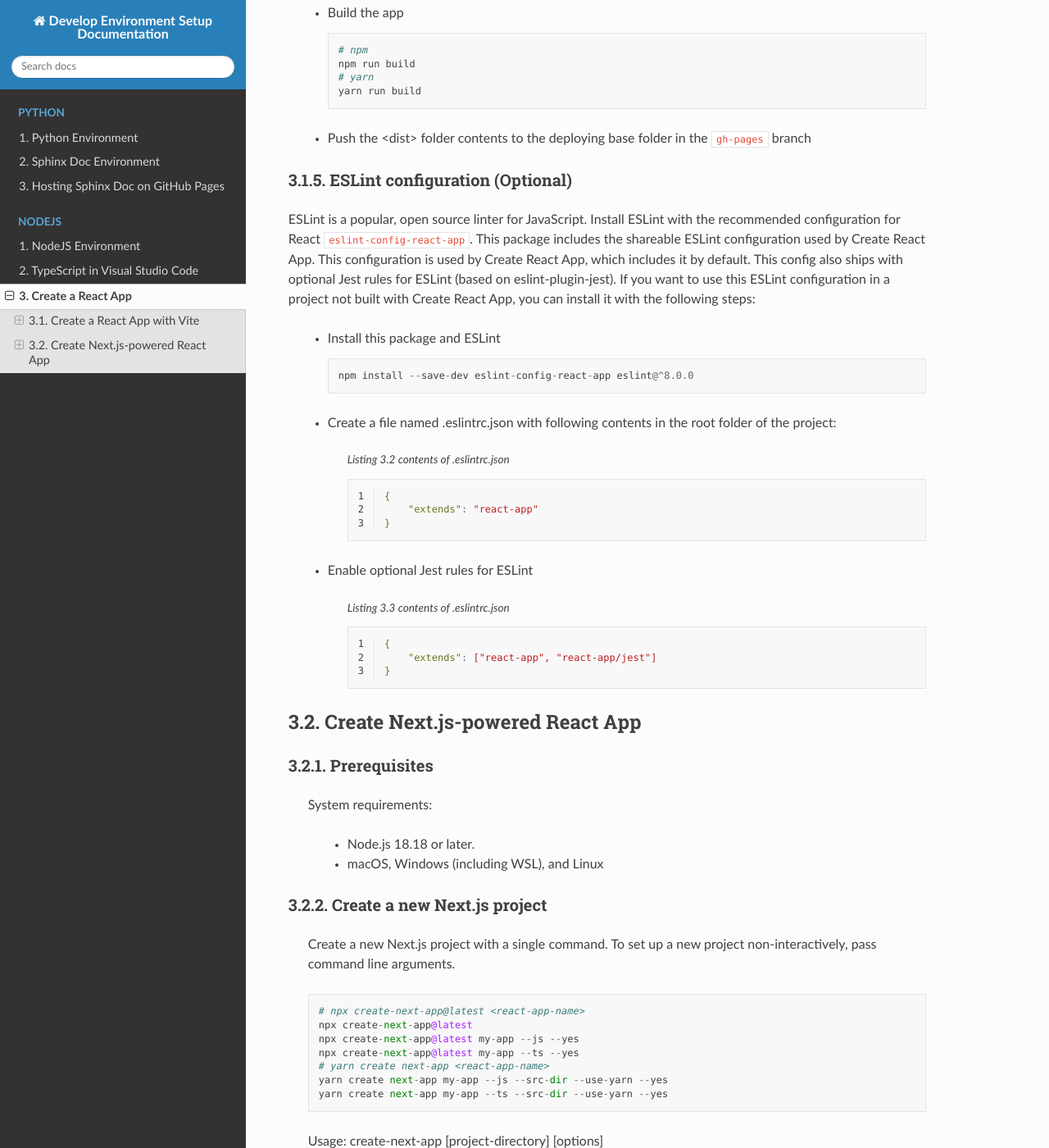
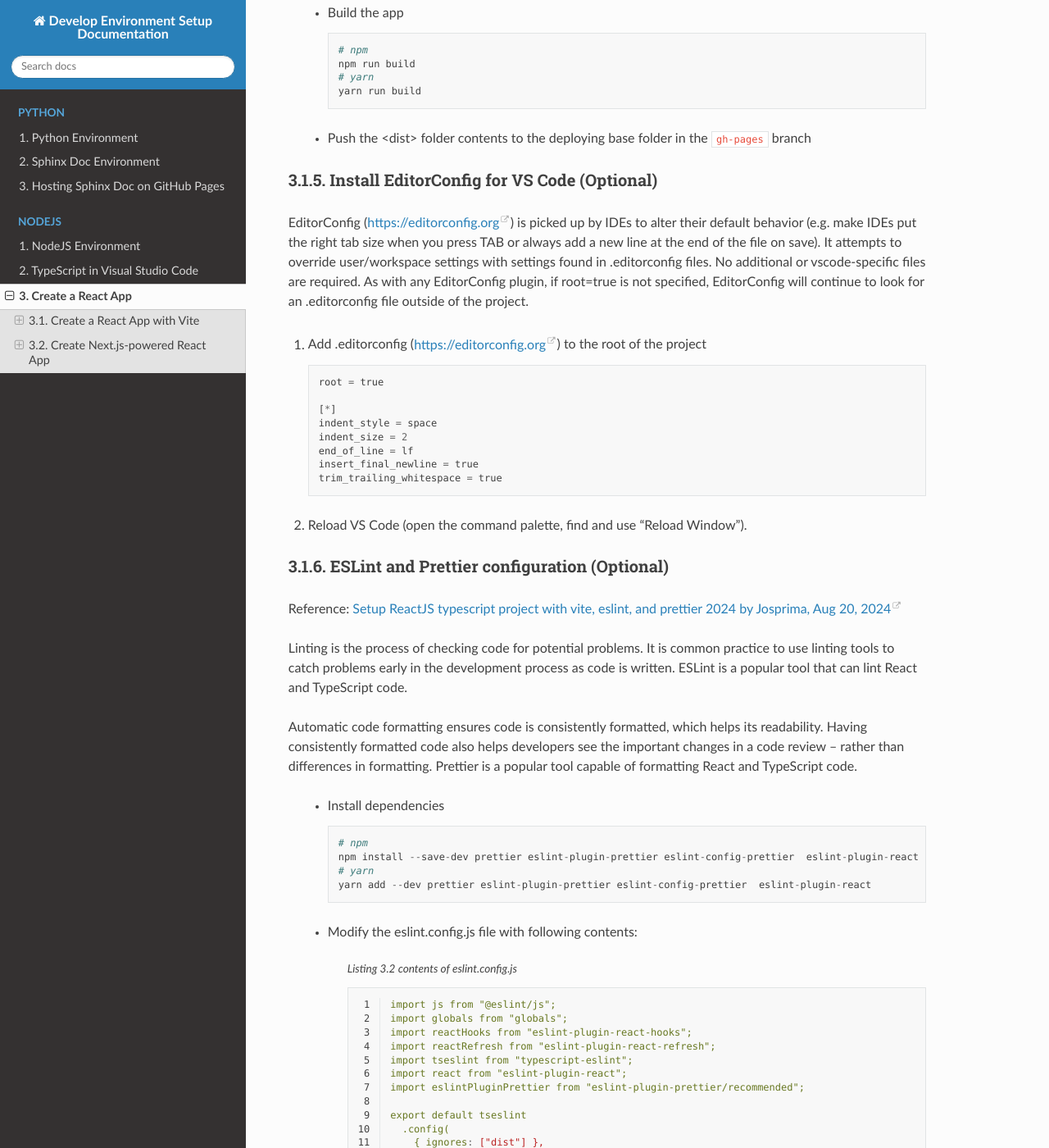
Before and after one commit to david-ggs-230/develop-environment, a Sphinx documentation site: the page built from docs/env-setup/create-react-app.rst, in a window 1280 px wide and 1400 px high, scrolled down 2083 px. Shown: the whole window at 82% size. Built offline with Sphinx 7.4.7 and the Read the Docs theme 3.1.0, drawn with Linux system fonts in a browser that asks for light colours; some of the changed text lies outside the part shown.

Commit message:
Add files via upload

```diff
--- a/docs/env-setup/create-react-app.rst
+++ b/docs/env-setup/create-react-app.rst
@@ -109,35 +109,121 @@ Hosting the React App on GitHub Pages
 
 
 ==================================================================================================
-ESLint configuration (Optional)
+Install EditorConfig for VS Code (Optional)
 ==================================================================================================
 
-ESLint is a popular, open source linter for JavaScript. Install ESLint with the recommended configuration for React ``eslint-config-react-app``. This package includes the shareable ESLint configuration used by Create React App. This configuration is used by Create React App, which includes it by default. This config also ships with optional Jest rules for ESLint (based on eslint-plugin-jest). If you want to use this ESLint configuration in a project not built with Create React App, you can install it with the following steps:
+EditorConfig (https://editorconfig.org) is picked up by IDEs to alter their default behavior (e.g. make IDEs put the right tab size when you press TAB or always add a new line at the end of the file on save). It attempts to override user/workspace settings with settings found in .editorconfig files. No additional or vscode-specific files are required. As with any EditorConfig plugin, if root=true is not specified, EditorConfig will continue to look for an .editorconfig file outside of the project.
 
-    - Install this package and ESLint ::
+#. Add .editorconfig (https://editorconfig.org) to the root of the project ::
 
-        npm install --save-dev eslint-config-react-app eslint@^8.0.0
+    root = true
 
-    - Create a file named .eslintrc.json with following contents in the root folder of the project:
+    [*]
+    indent_style = space
+    indent_size = 2
+    end_of_line = lf
+    insert_final_newline = true
+    trim_trailing_whitespace = true
+
+#. Reload VS Code (open the command palette, find and use “Reload Window”).
+
+==================================================================================================
+ESLint and Prettier configuration (Optional)
+==================================================================================================
+
+Reference: `Setup ReactJS typescript project with vite, eslint, and prettier 2024 by Josprima,
+Aug 20, 2024 <https://medium.com/@josprima.id/setup-reactjs-typescript-project-with-vite-eslint-and-prettier-2024-e714f7daca1a>`_
+
+Linting is the process of checking code for potential problems. It is common practice to use linting tools to catch problems early in the development process as code is written. ESLint is a popular tool that can lint React and TypeScript code.
+
+Automatic code formatting ensures code is consistently formatted, which helps its readability. Having consistently formatted code also helps developers see the important changes in a code review – rather than differences in formatting. Prettier is a popular tool capable of formatting React and TypeScript code.
+
+
+    - Install dependencies ::
+
+        # npm
+        npm install --save-dev prettier eslint-plugin-prettier eslint-config-prettier  eslint-plugin-react
+        # yarn
+        yarn add --dev prettier eslint-plugin-prettier eslint-config-prettier  eslint-plugin-react
+
+    - Modify the eslint.config.js file with following contents:
 
         .. code-block:: cfg
-          :caption: contents of .eslintrc.json
+          :caption: contents of eslint.config.js
           :linenos:
 
-          {
-              "extends": "react-app"
-          }
+          import js from "@eslint/js";
+          import globals from "globals";
+          import reactHooks from "eslint-plugin-react-hooks";
+          import reactRefresh from "eslint-plugin-react-refresh";
+          import tseslint from "typescript-eslint";
+          import react from "eslint-plugin-react";
+          import eslintPluginPrettier from "eslint-plugin-prettier/recommended";
 
-    - Enable optional Jest rules for ESLint
+          export default tseslint
+            .config(
+              { ignores: ["dist"] },
+              {
+                //extends: [js.configs.recommended, ...tseslint.configs.recommended],
+                extends: [
+                  js.configs.recommended,
+                  ...tseslint.configs.recommendedTypeChecked,
+                ],
+                files: ["**/*.{ts,tsx}"],
+                languageOptions: {
+                  ecmaVersion: 2020,
+                  globals: globals.browser,
+                  parserOptions: {
+                    project: ["./tsconfig.node.json", "./tsconfig.app.json"],
+                    tsconfigRootDir: import.meta.dirname,
+                  },
+                },
+                settings: {
+                  react: {
+                    version: "detect",
+                  },
+                },
+                plugins: {
+                  "react-hooks": reactHooks,
+                  "react-refresh": reactRefresh,
+                  react: react,
+                },
+                rules: {
+                  ...reactHooks.configs.recommended.rules,
+                  "react-refresh/only-export-components": [
+                    "warn",
+                    { allowConstantExport: true },
+                  ],
+                  ...react.configs.recommended.rules,
+                  ...react.configs["jsx-runtime"].rules,
+                },
+              },
+            )
+            .concat(eslintPluginPrettier);
+
+    - Edit the eslint scripts in the package.json file:
 
         .. code-block:: cfg
-          :caption: contents of .eslintrc.json
+          :caption: contents of eslint.config.js
           :linenos:
 
-          {
-              "extends": ["react-app", "react-app/jest"]
-          }
+          "scripts": {
+            ... ,
+            "lint": "eslint src --ext ts,tsx --report-unused-disable-directives --max-warnings 0",
+            "lint:fix": "eslint src --ext ts,tsx --fix",
+          },
 
+    - Run ESLint:
+
+        .. code-block:: sh
+          :linenos:
+
+          #npm
+          npm run lint
+          npm run lint:fix
+          #yarn
+          yarn lint
+          yarn lint:fix
 
 **************************************************************************************************
 Create Next.js-powered React App
```
Also changed, not shown: docs/env-setup/install-vscode-typescript.rst (+20 -0 lines).
